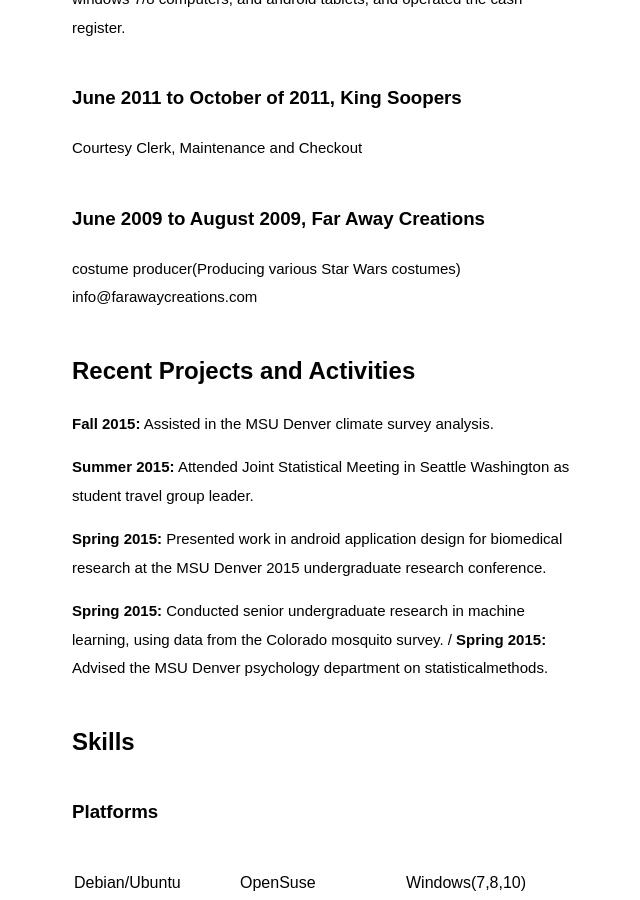
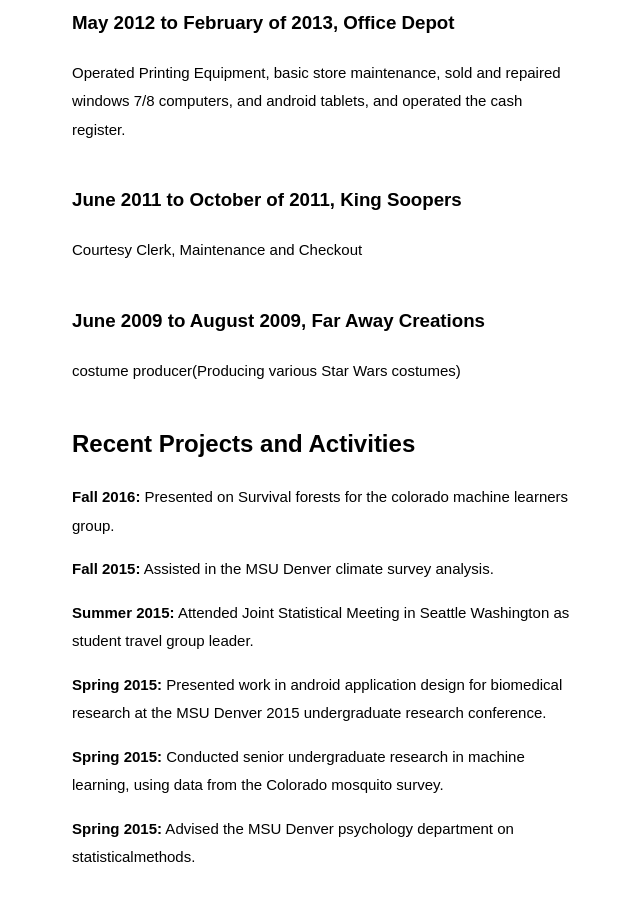
Before and after one commit to rmFlynn/rmflynn.github.io, a Jekyll site: the page built from _posts/2016-08-24-My-Resume.md, in a window 1280 px wide and 900 px high, scrolled down 1988 px. Shown: the whole window, without its empty margins (318-958 px from the left). Built offline with Jekyll 4.4.1, drawn with Linux system fonts in a browser that asks for light colours; some web fonts are replaced; some of the changed text lies outside the part shown.

Commit message:
Rez more

```diff
--- a/_posts/2016-08-24-My-Resume.md
+++ b/_posts/2016-08-24-My-Resume.md
@@ -16,8 +16,11 @@
 ### 2014 - 2015, Metropolitan State University of Denver
 
 Graduated December 11, 2015: Bachelors of Science in Mathematics
+
 Concentration: Probability and Statistics
+
 Minor: Chemistry
+
 GPA: 3.53
 
 
@@ -78,12 +81,12 @@
 ### June 2009 to August 2009, Far Away Creations
 
 costume producer(Producing various Star Wars costumes)
-info@farawaycreations.com
 
 
 
 ## Recent Projects and Activities
 
+**Fall 2016:** Presented on Survival forests for the colorado machine learners group.
 
 **Fall 2015:** Assisted in the MSU Denver climate survey analysis.
 
@@ -92,7 +95,7 @@
 **Spring 2015:** Presented work in android application design for biomedical research at the MSU Denver 2015 undergraduate research conference.
 
 **Spring 2015:** Conducted senior undergraduate research in machine learning, using data from the Colorado mosquito survey.
-/
+
 **Spring 2015:** Advised the MSU Denver psychology department on statisticalmethods.
 
 
```
